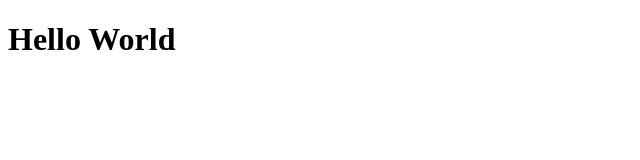
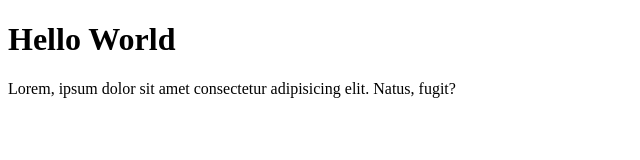
Before and after one commit to ekosaputra96/belajar-git-remote, a plain HTML site: page index.html in a window 1280 px wide. Shown: the whole page, without its empty margins (0-640 px from the left). Drawn offline with Linux system fonts and the light colour scheme.

Commit message:
EDIT: index.html

```diff
--- a/index.html
+++ b/index.html
@@ -8,5 +8,6 @@
 </head>
 <body>
     <h1>Hello World</h1>
+    <p>Lorem, ipsum dolor sit amet consectetur adipisicing elit. Natus, fugit?</p>
 </body>
 </html>
```
